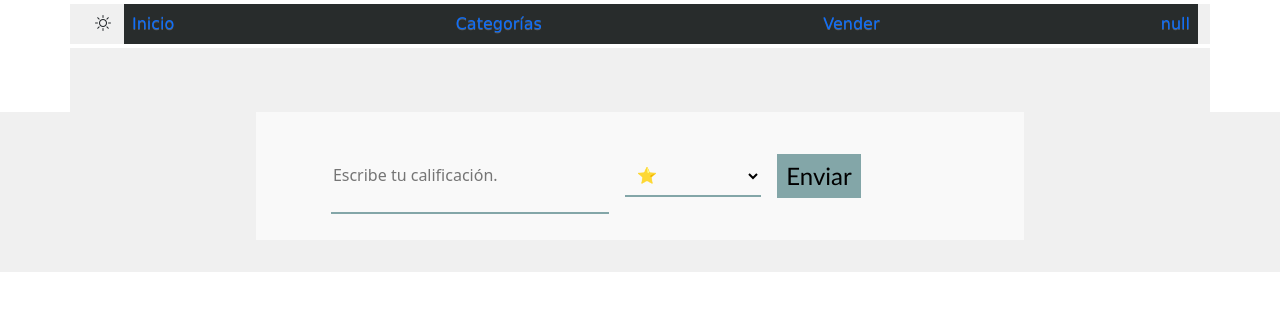
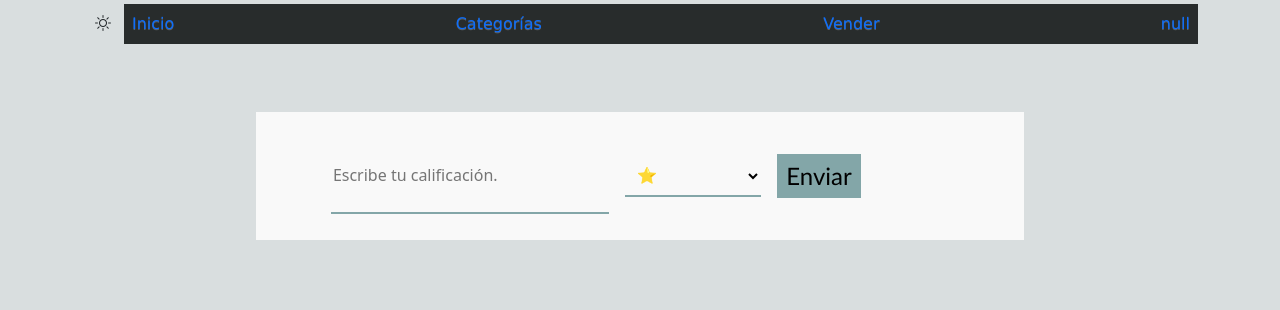
Before and after one commit to noni44e/noni44e.github.io, a plain HTML site: page product-info.html in a window 1280 px wide. Drawn offline with nearby package versions, Linux system fonts and the light colour scheme; no server answers.

Commit message:
Cambios de estilos
Generaba estilos innecesarios en el modo claro.

```diff
--- a/css/product-info.css
+++ b/css/product-info.css
@@ -545,17 +545,3 @@ input:focus {
 [data-bs-theme="dark"] label {
   color: #fff !important;
 }
-
-[data-bs-theme="light"] {
-  background-color: #ffffff;
-  color: #000000;
-}
-
-[data-bs-theme="light"] p {
-  color: #000000;
-}
-
-[data-bs-theme="light"] div {
-  background-color: #f0f0f0; /* o blanco, según tu diseño */
-  color: #000000;
-}
```
